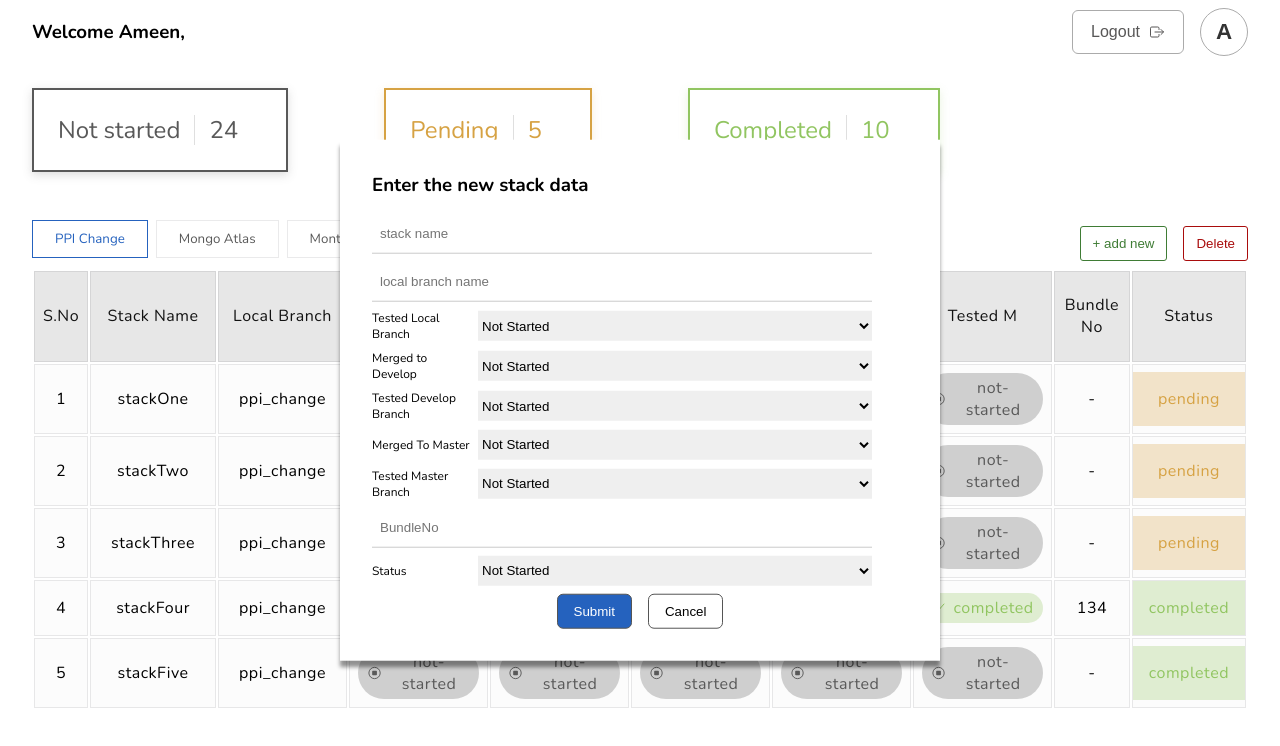
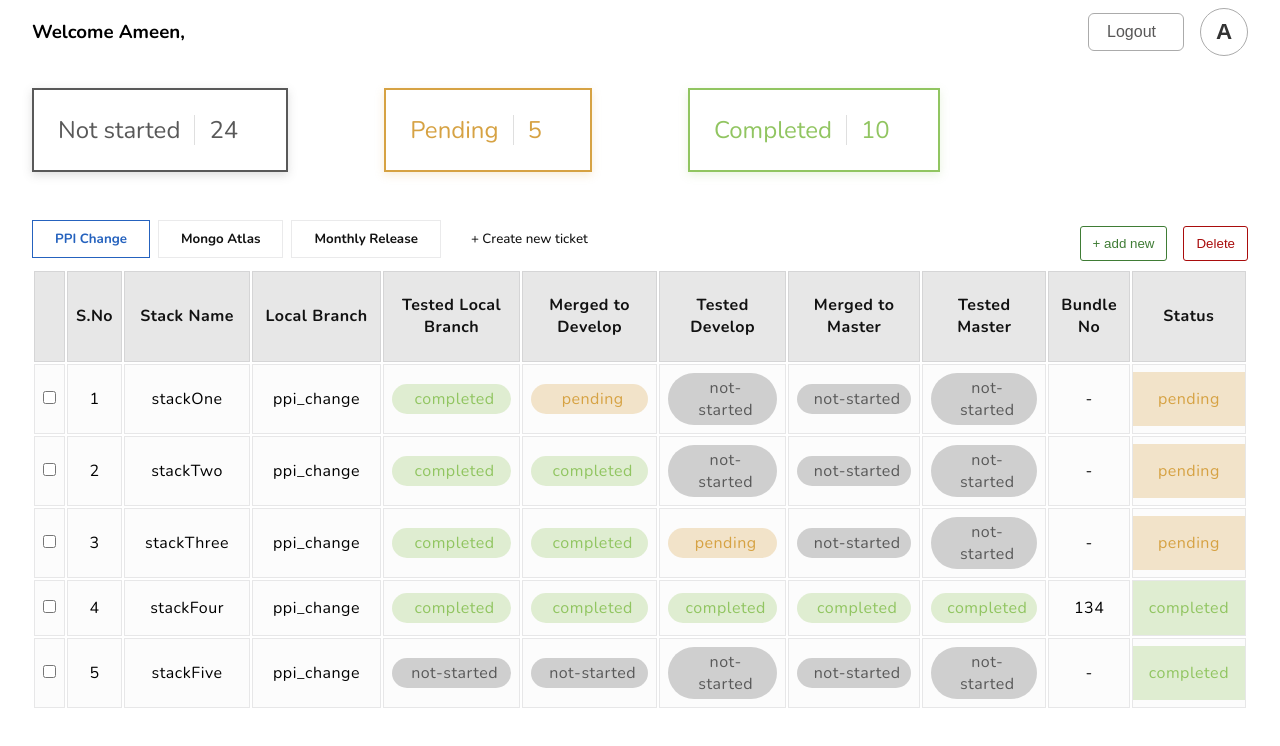
Before and after one commit to AmeenNH3/release-buddy-ui, a React (Vite) app: page / in a window 1280 px wide. Shown: the top 746 px of the page. Built offline with nearby package versions, Linux system fonts and the light colour scheme.

Commit message:
added stack selection and more

```diff
--- a/src/App.jsx
+++ b/src/App.jsx
@@ -30,9 +30,12 @@ function App() {
   });
   const tableData = dummyData.filter((item) => item.id == activeTicket);
 
-  function changeTableEditLock() {
-    console.log(tableEditLock);
-    settableEditLock((prev) => !prev);
+  function changeTableEditLock(val) {
+    if (val == null) {
+      settableEditLock((prev) => !prev);
+    } else {
+      settableEditLock(val);
+    }
   }
 
   return (
--- a/src/components/Table/NewTableValue.jsx
+++ b/src/components/Table/NewTableValue.jsx
@@ -1,7 +1,15 @@
 import React from "react";
 import { selectOptions } from "../helper";
 import { useState } from "react";
+import { v4 as uuidv4 } from "uuid";
+import { useDispatch, useSelector } from "react-redux";
+import { addNewStack } from "../../features/data/dataSlice";
+import { toggleEditLock } from "../../features/tickets/ticketsSlice";
+
 function NewTableValue({ showModalHandler }) {
+  const dispatch = useDispatch();
+  const activeTicket = useSelector((state) => state.active.activeTicket);
+
   const [stackName, setstackName] = useState("");
   const [localBranch, setlocalBranch] = useState("");
   const [bundleNo, setbundleNo] = useState("");
@@ -10,27 +18,44 @@ function NewTableValue({ showModalHandler }) {
   const [testedD, settestedD] = useState("");
   const [mergedToM, setmergedToM] = useState("");
   const [testedM, settestedM] = useState("");
+  const [status, setStatus] = useState("");
 
   const [stack, setStack] = useState(null);
 
   const submitHandler = (e) => {
     e.preventDefault();
     setStack({
-      id: 6,
+      id: uuidv4(),
       stackName,
       localBranch,
-      testedLB,
-      mergedToD,
-      testedD,
-      mergedToM,
-      testedM,
+      testedLB: testedLB == "" ? "not-started" : testedLB,
+      mergedToD: mergedToD == "" ? "not-started" : mergedToD,
+      testedD: testedD == "" ? "not-started" : testedD,
+      mergedToM: mergedToM == "" ? "not-started" : mergedToM,
+      testedM: testedM == "" ? "not-started" : testedM,
       bundleNo,
-      status: "not-started",
+      status: status == "" ? "not-started" : status,
     });
 
-    console.log(stack);
-
-    // showModalHandler();
+    dispatch(
+      addNewStack({
+        activeTicket,
+        newStackData: {
+          id: uuidv4(),
+          stackName,
+          localBranch,
+          testedLD: testedLB == "" ? "not-started" : testedLB,
+          mergedToD: mergedToD == "" ? "not-started" : mergedToD,
+          testedD: testedD == "" ? "not-started" : testedD,
+          mergedToM: mergedToM == "" ? "not-started" : mergedToM,
+          testedM: testedM == "" ? "not-started" : testedM,
+          bundleNo,
+          status: status == "" ? "not-started" : status,
+        },
+      })
+    );
+    showModalHandler();
+    dispatch(toggleEditLock(false));
   };
   return (
     <div className="new-table-value-modal">
@@ -43,6 +68,7 @@ function NewTableValue({ showModalHandler }) {
           </div> */}
           <div className="input-container">
             <input
+              required
               type="text"
               name="stackName"
               id="stackName"
@@ -148,7 +174,12 @@ function NewTableValue({ showModalHandler }) {
           </div>
           <div className="input-container  select-container">
             <label htmlFor="status">Status</label>
-            <select name="status" id="status">
+            <select
+              name="status"
+              id="status"
+              value={status}
+              onChange={(e) => setStatus(e.target.value)}
+            >
               {selectOptions.map((option, index) => (
                 <option key={index} value={option.value}>
                   {option.label}
@@ -160,7 +191,23 @@ function NewTableValue({ showModalHandler }) {
             <button className="form-action-button submit-btn" type="submit">
               Submit
             </button>
-            <button className="form-action-button cancel-btn" type="button">
+            <button
+              className="form-action-button cancel-btn"
+              type="button"
+              onClick={() => {
+                setstackName("");
+                setlocalBranch("");
+                setbundleNo("");
+                settestedLB("");
+                setmergedToD("");
+                settestedD("");
+                setmergedToM("");
+                settestedM("");
+                setStack(null);
+                showModalHandler();
+                dispatch(toggleEditLock(false));
+              }}
+            >
               Cancel
             </button>
           </div>
--- a/src/components/Table/Table.jsx
+++ b/src/components/Table/Table.jsx
@@ -5,23 +5,24 @@ import NewTableValue from "./NewTableValue";
 function Table({ data, tableEditLock, changeTableEditLock }) {
   let stacksData = data[0].stacks;
   let tableHeaders = [
+    "",
     "S.No",
     "Stack Name",
     "Local Branch",
-    "Tested LB",
-    "Merged to D",
-    "Tested D",
-    " Merged to M",
-    "Tested M",
+    "Tested Local Branch",
+    "Merged to Develop",
+    "Tested Develop",
+    " Merged to Master",
+    "Tested Master",
     "Bundle No",
     "Status",
   ];
-  //For creating a copy of stacksData
-  let stacks = JSON.parse(JSON.stringify(stacksData));
-  //Sorting  by id
-  stacks = stacks.sort((a, b) => a.id - b.id);
+  // For creating a copy of stacksData
+  // let stacks = JSON.parse(JSON.stringify(stacksData));
+  // Sorting  by id
+  // stacks = stacks.sort((a, b) => a.id - b.id);
 
-  const [addNewValue, setaddNewValue] = useState(true);
+  const [addNewValue, setaddNewValue] = useState(false);
 
   function showModalHandler() {
     setaddNewValue((prev) => !prev);
@@ -33,7 +34,6 @@ function Table({ data, tableEditLock, changeTableEditLock }) {
       <div className="table-container">
         <div className="stacks-button-container">
           <button className="stacks-btn add-new-btn" onClick={() => setaddNewValue(true)}>
-            {" "}
             + add new
           </button>
           <button className="stacks-btn delete-btn"> Delete</button>
@@ -47,10 +47,11 @@ function Table({ data, tableEditLock, changeTableEditLock }) {
             </tr>
           </thead>
           <tbody>
-            {stacks.map((stack, index) => {
+            {stacksData.map((stack, index) => {
               return (
                 <TableRow
                   key={index}
+                  index={index}
                   stack={stack}
                   tableEditLock={tableEditLock}
                   changeTableEditLock={changeTableEditLock}
--- a/src/components/Table/TableRow.jsx
+++ b/src/components/Table/TableRow.jsx
@@ -1,21 +1,68 @@
 import React from "react";
 import TableValue from "./TableValue";
 import { keyHeaders } from "../../App";
-function TableRow({ stack, tableEditLock, changeTableEditLock }) {
+import { v4 as uuidv4 } from "uuid";
+import TableValueV2 from "./TableValueV2";
+import { useState, useEffect } from "react";
+import { addToCheckedStacks, removeFromCheckedStacks } from "../../features/tickets/ticketsSlice";
+import { useDispatch } from "react-redux";
+
+function TableRow({ stack, tableEditLock, changeTableEditLock, index }) {
+  const dispatch = useDispatch();
   const keys = Object.keys(stack);
+  const [isChecked, setIsChecked] = useState(false);
+
+  const handleCheckboxChange = () => {
+    console.log(isChecked);
+    setIsChecked((prev) => !prev);
+
+    // if (isChecked == true) {
+    //   dispatch(addToCheckedStacks(stack.id));
+    // } else {
+    //   dispatch(removeFromCheckedStacks(stack.id));
+    // }
+  };
+  useEffect(() => {
+    if (isChecked == true) {
+      dispatch(addToCheckedStacks(stack.id));
+    } else {
+      dispatch(removeFromCheckedStacks(stack.id));
+    }
+  }, [isChecked]);
+
   return (
     <tr className="table-row">
-      {keys.map((item, index) => {
+      <td>
+        <input
+          type="checkbox"
+          name={stack.id}
+          value={isChecked}
+          checked={isChecked}
+          onChange={handleCheckboxChange}
+        />
+      </td>
+      {keys.map((item, i) => {
         return (
           <TableValue
             tableEditLock={tableEditLock}
             changeTableEditLock={changeTableEditLock}
-            headerName={keyHeaders[index]}
+            headerName={keyHeaders[i]}
             editLock={false}
-            key={`${stack.id}:${index}:${stack[item]}`}
-            id={`${stack.id}:${index}:${stack[item]}`}
+            key={uuidv4()}
+            id={stack.id}
             value={stack[item] ? stack[item] : "-"}
+            rowIndex={index}
           ></TableValue>
+          // <TableValueV2
+          //   tableEditLock={tableEditLock}
+          //   changeTableEditLock={changeTableEditLock}
+          //   headerName={keyHeaders[i]}
+          //   editLock={false}
+          //   key={uuidv4()}
+          //   id={stack.id}
+          //   value={stack[item] ? stack[item] : "-"}
+          //   rowIndex={index}
+          // ></TableValueV2>
         );
       })}
     </tr>
--- a/src/components/Table/TableValue.jsx
+++ b/src/components/Table/TableValue.jsx
@@ -1,28 +1,42 @@
 import { head } from "lodash";
-import React, { useState } from "react";
+import React, { useState, useEffect } from "react";
 import { useDispatch, useSelector } from "react-redux";
 import { modifyData } from "../../features/data/dataSlice";
 import { isStatus, getIconName, selectOptions } from "../helper";
+import { toggleEditLock } from "../../features/tickets/ticketsSlice";
 
-function TableValue({ value, id, tableEditLock, changeTableEditLock, headerName }) {
+function TableValue({ value, id, tableEditLock, changeTableEditLock, headerName, rowIndex }) {
   const dispatch = useDispatch();
   const activeTicket = useSelector((state) => state.active.activeTicket);
-
+  const lockTable = useSelector((state) => state.active.isEditLocked);
+  const [isEditLocked, setisEditLocked] = useState(lockTable);
   const [isEditable, setisEditable] = useState(false);
   const [statusValue, setStatusValue] = useState(value);
 
+  useEffect(() => {
+    setisEditLocked(lockTable);
+    return () => {
+      setisEditLocked(false);
+    };
+  }, [lockTable]);
+
   const handleChange = (e) => {
     setStatusValue(e.target.value);
-
     if (isStatus(statusValue)) {
       setisEditable((prev) => !prev);
       dispatch(modifyData({ id, changedValue: e.target.value, activeTicket, headerName }));
-      changeTableEditLock();
+      // changeTableEditLock();
+      dispatch(toggleEditLock());
     }
   };
 
   let className = null;
   let iconName = null;
+
+  if (isStatus(statusValue)) {
+    className = statusValue;
+    iconName = getIconName(statusValue);
+  }
 
   if (isEditable && isStatus(value) == null && headerName != "id") {
     return (
@@ -33,9 +47,11 @@ function TableValue({ value, id, tableEditLock, changeTableEditLock, headerName
           type="text"
           onChange={handleChange}
           onKeyDown={(e) => {
-            if (e.key === "Enter") {
+            if (isEditLocked == true && e.key === "Enter") {
               setisEditable((prev) => !prev);
-              changeTableEditLock();
+              // changeTableEditLock();
+              dispatch(toggleEditLock());
+              dispatch(modifyData({ id, changedValue: statusValue, activeTicket, headerName }));
             }
           }}
         />
@@ -48,13 +64,13 @@ function TableValue({ value, id, tableEditLock, changeTableEditLock, headerName
       <td>
         <div className="select-container">
           <select
-            hideSelectedValue
             value={statusValue}
             onChange={handleChange}
             onKeyDown={(e) => {
-              if (e.key === "Enter" || e.key === "Escape") {
+              if ((isEditLocked == true && e.key === "Enter") || e.key === "Escape") {
                 setisEditable((prev) => !prev);
-                changeTableEditLock();
+                // changeTableEditLock();
+                dispatch(toggleEditLock());
               }
             }}
           >
@@ -69,32 +85,33 @@ function TableValue({ value, id, tableEditLock, changeTableEditLock, headerName
     );
   }
 
-  if (isStatus(statusValue)) {
-    className = statusValue;
-    iconName = getIconName(statusValue);
-  }
-
-  if (className == null) {
+  if (className == null && headerName != "id") {
     return (
       <td
         className="table-value"
         onClick={() => {
-          if (tableEditLock != true && headerName != "id") {
+          // if (tableEditLock != true && headerName != "id") {
+          if (isEditLocked == false && headerName != "id") {
             setisEditable((prev) => !prev);
-            changeTableEditLock();
+            // changeTableEditLock();
+            dispatch(toggleEditLock());
           }
         }}
       >
         {statusValue}
       </td>
     );
+  } else if (className == null && headerName == "id") {
+    return <td className="table-value">{rowIndex + 1}</td>;
   } else if (className != null && headerName != "status") {
     return (
       <td
         onClick={() => {
-          if (tableEditLock != true && headerName != "status") {
+          // if (tableEditLock != true && headerName != "status") {
+          if (isEditLocked == false && headerName != "status") {
             setisEditable((prev) => !prev);
-            changeTableEditLock();
+            // changeTableEditLock();
+            dispatch(toggleEditLock());
           }
         }}
       >
--- /dev/null
+++ b/src/components/Table/TableValueV2.jsx
@@ -0,0 +1,83 @@
+import { head } from "lodash";
+import React, { useState } from "react";
+import { isStatus, getIconName, selectOptions } from "../helper";
+
+function TableValueV2({ value, id, tableEditLock, changeTableEditLock, headerName, rowIndex }) {
+  const [isEditable, setisEditable] = useState(false);
+  const [tableValue, setTableValue] = useState(value);
+  let className = null;
+  let iconName = null;
+
+  const handleChange = () => console.log("Handle Change");
+
+  if (isStatus(tableValue)) {
+    className = tableValue;
+    iconName = getIconName(tableValue);
+  }
+
+  if (isEditable) {
+    if (isStatus(tableValue) == null) {
+      return (
+        <td>
+          <input
+            className="table-input-value"
+            value={tableValue}
+            type="text"
+            onChange={handleChange}
+            onKeyDown={(e) => {
+              if (e.key === "Enter") {
+                setisEditable((prev) => !prev);
+                changeTableEditLock();
+              }
+            }}
+          />
+        </td>
+      );
+    } else {
+      return <td>Is status not null</td>;
+    }
+  } else {
+    if (headerName == "id") {
+      return <td>{rowIndex + 1}</td>;
+    } else if (headerName == "status") {
+      return (
+        <td className="table-status-value">
+          <div className={`table-value status ${tableValue}`}>
+            <span>{tableValue}</span>
+          </div>
+        </td>
+      );
+    } else if (isStatus(tableValue) != null) {
+      return (
+        <td
+          onClick={() => {
+            // if (tableEditLock != true && headerName != "status") {
+            setisEditable((prev) => !prev);
+            //   changeTableEditLock();
+            // }
+          }}
+        >
+          <div className={className ? `${tableValue} table-value` : "table-value"}>
+            <ion-icon name={iconName}></ion-icon>
+            <span>{tableValue}</span>
+          </div>
+        </td>
+      );
+    } else {
+      return (
+        <td
+          onClick={() => {
+            // if (tableEditLock != true) {
+            setisEditable((prev) => !prev);
+            //   changeTableEditLock();
+            // }
+          }}
+        >
+          {tableValue}
+        </td>
+      );
+    }
+  }
+}
+
+export default TableValueV2;
--- a/src/components/Tickets/Tickets.jsx
+++ b/src/components/Tickets/Tickets.jsx
@@ -21,6 +21,7 @@ function Tickets({ tickets, tableEditLock, changeTableEditLock }) {
           </button>
         );
       })}
+      <button className="ticket-btn create-ticket-btn">+ Create new ticket</button>
     </div>
   );
 }
--- a/src/features/data/dataSlice.jsx
+++ b/src/features/data/dataSlice.jsx
@@ -5,11 +5,11 @@ function changeDataHelper(data, ticketID, stackID, keyName, changeValue) {
   const dataNew = data.map((ticket) => {
     if (ticket.id == ticketID) {
       let newTicket = { ...ticket };
-      let newStacks = ticket.stacks;
+      let newStacks = [...ticket.stacks];
       newStacks = newStacks.map((item) => {
         if (item.id == stackID) {
           let stack = { ...item };
-          console.log(keyName);
+
           stack[keyName] = changeValue;
           return stack;
         }
@@ -24,6 +24,18 @@ function changeDataHelper(data, ticketID, stackID, keyName, changeValue) {
   return dataNew;
 }
 
+function addNewStackHelper(data, ticketID, newStackData) {
+  const dataNew = data.map((ticket) => {
+    if (ticket.id == ticketID) {
+      let newTicket = { ...ticket };
+      newTicket.stacks.push(newStackData);
+      return newTicket;
+    }
+    return ticket;
+  });
+  return dataNew;
+}
+
 export const dataSlice = createSlice({
   name: "datas",
   initialState: {
@@ -34,7 +46,7 @@ export const dataSlice = createSlice({
         name: "PPI Change",
         stacks: [
           {
-            id: 1,
+            id: uuidv4(),
             stackName: "stackOne",
             localBranch: "ppi_change",
             testedLB: "completed",
@@ -46,7 +58,7 @@ export const dataSlice = createSlice({
             status: "pending",
           },
           {
-            id: 2,
+            id: uuidv4(),
             stackName: "stackTwo",
             localBranch: "ppi_change",
             testedLB: "completed",
@@ -58,7 +70,7 @@ export const dataSlice = createSlice({
             status: "pending",
           },
           {
-            id: 3,
+            id: uuidv4(),
             stackName: "stackThree",
             localBranch: "ppi_change",
             testedLB: "completed",
@@ -70,7 +82,7 @@ export const dataSlice = createSlice({
             status: "pending",
           },
           {
-            id: 4,
+            id: uuidv4(),
             stackName: "stackFour",
             localBranch: "ppi_change",
             testedLB: "completed",
@@ -82,7 +94,7 @@ export const dataSlice = createSlice({
             status: "completed",
           },
           {
-            id: 5,
+            id: uuidv4(),
             stackName: "stackFive",
             localBranch: "ppi_change",
             testedLB: "not-started",
@@ -101,7 +113,7 @@ export const dataSlice = createSlice({
         name: "Mongo Atlas",
         stacks: [
           {
-            id: 2,
+            id: uuidv4(),
             stackName: "stackOne",
             localBranch: "mongo_atlas",
             testedLB: "completed",
@@ -113,7 +125,7 @@ export const dataSlice = createSlice({
             status: "pending",
           },
           {
-            id: 1,
+            id: uuidv4(),
             stackName: "stackTwo",
             localBranch: "mongo_atlas",
             testedLB: "completed",
@@ -125,7 +137,7 @@ export const dataSlice = createSlice({
             status: "pending",
           },
           {
-            id: 4,
+            id: uuidv4(),
             stackName: "stackThree",
             localBranch: "mongo_atlas",
             testedLB: "completed",
@@ -137,7 +149,7 @@ export const dataSlice = createSlice({
             status: "pending",
           },
           {
-            id: 3,
+            id: uuidv4(),
             stackName: "stackFour",
             localBranch: "mongo_atlas",
             testedLB: "completed",
@@ -149,7 +161,7 @@ export const dataSlice = createSlice({
             status: "completed",
           },
           {
-            id: 5,
+            id: uuidv4(),
             stackName: "stackFive",
             localBranch: "mongo_atlas",
             testedLB: "not-started",
@@ -168,7 +180,7 @@ export const dataSlice = createSlice({
         name: "Monthly Release",
         stacks: [
           {
-            id: 4,
+            id: uuidv4(),
             stackName: "stackOne",
             localBranch: "bug-fix",
             testedLB: "completed",
@@ -180,7 +192,7 @@ export const dataSlice = createSlice({
             status: "pending",
           },
           {
-            id: 2,
+            id: uuidv4(),
             stackName: "stackTwo",
             localBranch: "region-change",
             testedLB: "completed",
@@ -192,7 +204,7 @@ export const dataSlice = createSlice({
             status: "not-started",
           },
           {
-            id: 3,
+            id: uuidv4(),
             stackName: "stackThree",
             localBranch: "bug-fix",
             testedLB: "completed",
@@ -204,7 +216,7 @@ export const dataSlice = createSlice({
             status: "pending",
           },
           {
-            id: 1,
+            id: uuidv4(),
             stackName: "stackFour",
             localBranch: "change-logo",
             testedLB: "completed",
@@ -216,7 +228,7 @@ export const dataSlice = createSlice({
             status: "completed",
           },
           {
-            id: 5,
+            id: uuidv4(),
             stackName: "stackFive",
             localBranch: "issue-fix",
             testedLB: "not-started",
@@ -228,7 +240,7 @@ export const dataSlice = createSlice({
             status: "not-started",
           },
           {
-            id: 6,
+            id: uuidv4(),
             stackName: "stackSix",
             localBranch: "issue-fix",
             testedLB: "not-started",
@@ -246,16 +258,21 @@ export const dataSlice = createSlice({
   reducers: {
     modifyData: (state, action) => {
       let activeTicket = action.payload.activeTicket;
-      let row = action.payload.id.charAt(0);
+      let stackId = action.payload.id;
       let key = action.payload.headerName;
       let value = action.payload.changedValue;
+      console.log(activeTicket, stackId, key, value);
+      state.data = changeDataHelper(state.data, activeTicket, stackId, key, value);
+    },
+    addNewStack: (state, action) => {
+      let activeTicket = action.payload.activeTicket;
+      let dataN = action.payload.newStackData;
 
-      state.data = changeDataHelper(state.data, activeTicket, row, key, value);
+      state.data = addNewStackHelper(state.data, activeTicket, dataN);
     },
-    addNewStack: (state, action) => {},
   },
 });
 
 export default dataSlice.reducer;
 
-export const { modifyData } = dataSlice.actions;
+export const { modifyData, addNewStack } = dataSlice.actions;
--- a/src/main.css
+++ b/src/main.css
@@ -7,8 +7,8 @@
 }
 
 /* fonts */
-@import url("https://fonts.googleapis.com/css2?family=Poppins:ital,wght@0,100;0,200;0,300;0,400;0,500;0,600;0,700;0,800;0,900;1,100;1,200;1,300;1,400;1,500;1,600;1,700;1,800;1,900&display=swap");
-@import url("https://fonts.googleapis.com/css2?family=Nunito:ital,wght@0,600;0,700;0,800;1,600;1,700;1,800&display=swap");
+/* @import url("https://fonts.googleapis.com/css2?family=Poppins:ital,wght@0,100;0,200;0,300;0,400;0,500;0,600;0,700;0,800;0,900;1,100;1,200;1,300;1,400;1,500;1,600;1,700;1,800;1,900&display=swap");
+@import url("https://fonts.googleapis.com/css2?family=Nunito:ital,wght@0,600;0,700;0,800;1,600;1,700;1,800&display=swap"); */
 
 html {
   font-size: 100%;
@@ -77,11 +77,11 @@ main {
   background-color: none;
   background: none;
   border: 1px solid var(--light-border);
-  color: var(--grey-text);
+  color: rgba(18, 18, 18, 1);
   padding: 9px 22px;
   transition: all 0.3s;
   cursor: pointer;
-  font-weight: 400;
+  font-weight: 700;
   font-family: var(--bodyFont);
 }
 .ticket-btn:hover {
@@ -124,7 +124,7 @@ td {
 th {
   padding: 12px 8px;
   background-color: #e7e7e7;
-  font-weight: 400;
+  font-weight: 700;
   font-size: 16px;
   color: rgba(18, 18, 18, 1);
   text-align: center;
@@ -223,10 +223,10 @@ button {
   border: none;
   background: none;
 }
-
+/*
 .welcome-text-container {
   /* display: flex; */
-}
+
 .links-container {
   display: flex;
   align-items: center;
@@ -379,7 +379,7 @@ button {
   width: 500px;
   /* background-color: red; */
 }
-.select-container {
+form > .select-container {
   display: grid;
   /* flex-direction: column; */
   grid-template-columns: 100px 1fr;
@@ -439,3 +439,8 @@ label {
 .form-heading {
   margin-bottom: 1rem;
 }
+
+.create-ticket-btn {
+  font-weight: 500;
+  border: none;
+}
```
Also changed, not shown: src/features/tickets/ticketsSlice.jsx (+44 -1 lines).
